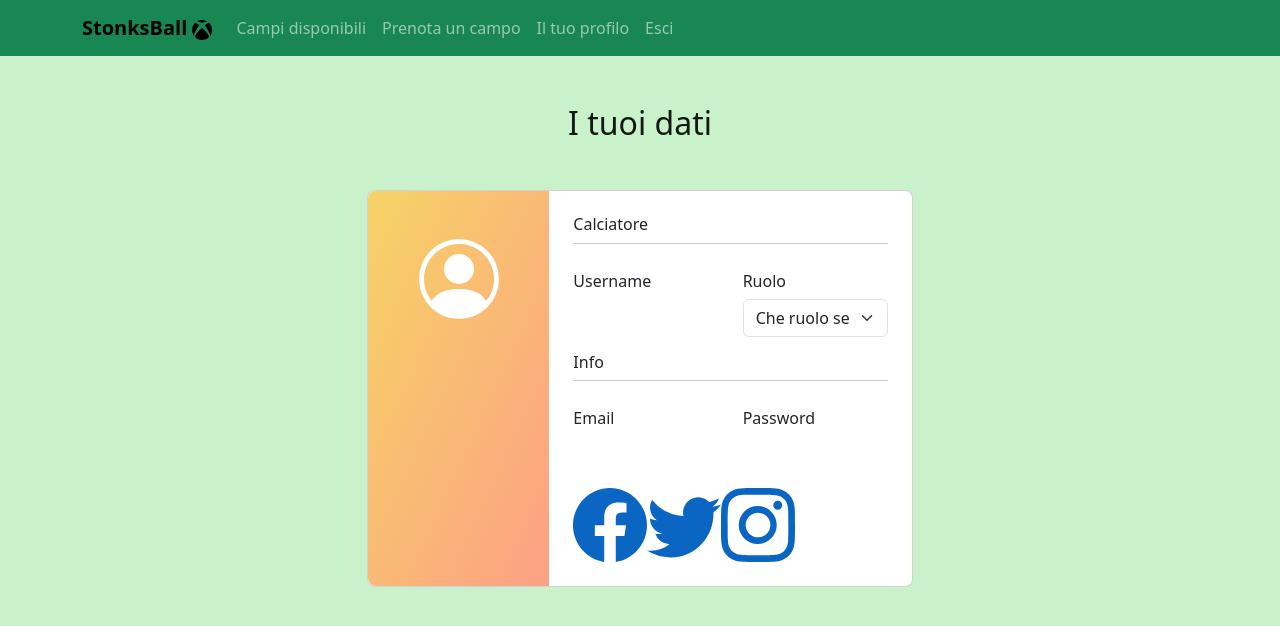
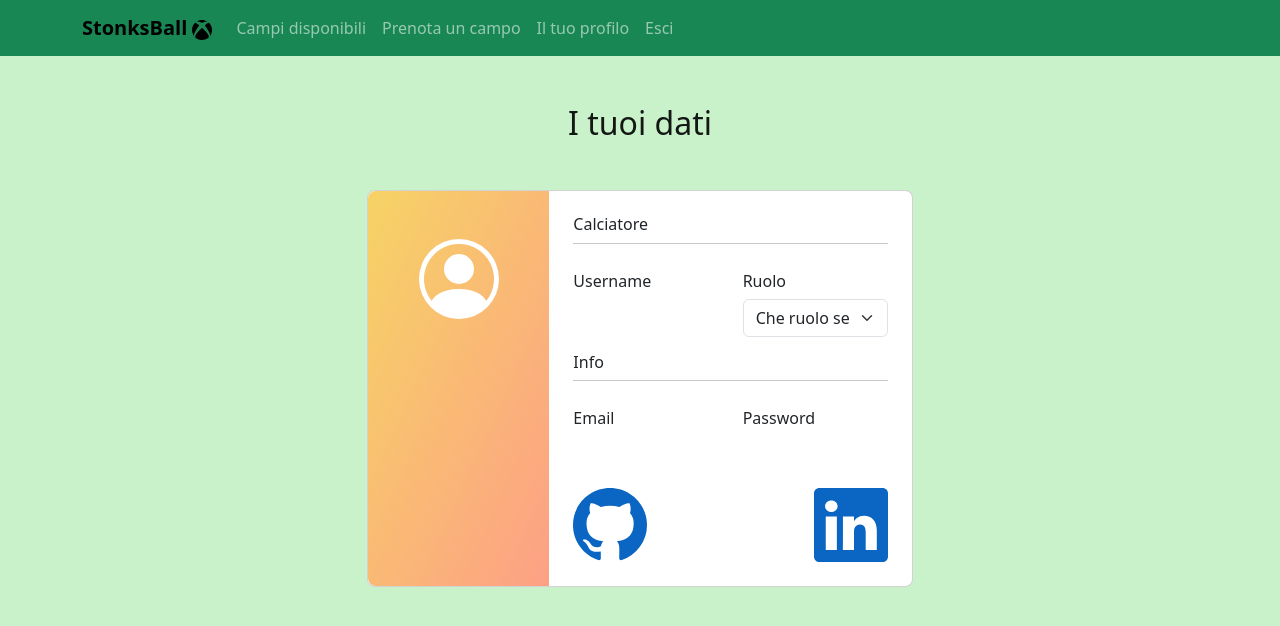
Before and after one commit to nellocas01/Capstone-Project-FS0123-FrontEnd, a React (Create React App) app: page /profilo in a window 1280 px wide. Shown: the top 626 px of the page. Built offline with nearby package versions, Linux system fonts and the light colour scheme.

Commit message:
add my references on Footer and Profile page + clear code

```diff
--- a/src/component/FooterComponent.jsx
+++ b/src/component/FooterComponent.jsx
@@ -1,10 +1,5 @@
 import { Col, Container, Row } from "react-bootstrap";
-import {
-  ArrowRightCircle,
-  Facebook,
-  Instagram,
-  Twitter,
-} from "react-bootstrap-icons";
+import { ArrowRightCircle, Github, Linkedin } from "react-bootstrap-icons";
 import { Link } from "react-router-dom";
 
 const FooterComponent = () => {
@@ -20,25 +15,18 @@ const FooterComponent = () => {
             </Col>
             <Col md={6}>
               <a
-                href="https://www.facebook.com/"
+                href="https://github.com/nellocas01"
                 target="blank"
                 className="mx-5"
               >
-                <Facebook />
+                <Github />
               </a>
               <a
-                href="https://www.instagram.com/"
+                href="https://www.linkedin.com/in/casolla-aniello/"
                 target="blank"
                 className="mx-5"
               >
-                <Instagram />
-              </a>
-              <a
-                href="https://twitter.com/i/flow/login?redirect_after_login=%2F%3Flang%3Dit"
-                target="blank"
-                className="mx-5"
-              >
-                <Twitter />
+                <Linkedin />
               </a>
             </Col>
           </Row>
--- a/src/component/HomePage.jsx
+++ b/src/component/HomePage.jsx
@@ -198,7 +198,7 @@ const HomePage = () => {
               il tuo ruolo preferito tra: Portiere, Difensore, Centrocampista o
               Attaccante. Puoi trovare questa sezione in{" "}
               <Link to="/profilo" className="text-dark">
-                Gestisci il tuo profilo <HandIndex />
+                Il tuo profilo <HandIndex />
               </Link>
             </p>
           </Col>
--- a/src/component/Prenotazioni/AddPrenotazioni.jsx
+++ b/src/component/Prenotazioni/AddPrenotazioni.jsx
@@ -121,7 +121,7 @@ const AddPrenotazioneForm = () => {
       });
       if (response.ok) {
         const risposta = await response.json();
-        console.log(risposta);
+        //console.log(risposta);
         navigator("/prenotazioni");
       } else {
         //setError("Credenziali errate. Riprova.");
--- a/src/component/Prenotazioni/EditPrenotazioni.jsx
+++ b/src/component/Prenotazioni/EditPrenotazioni.jsx
@@ -44,7 +44,7 @@ const EditPrenotazione = (props) => {
       );
       if (response.ok) {
         const risposta = await response.json();
-        console.log(risposta);
+        //console.log(risposta);
         // Chiama la funzione updatePrenotazione con l'ID della prenotazione, la nuova data e lo stato confermato
         props.updatePrenotazione(
           props.prenotazione.id,
--- a/src/component/User/LoginPage.jsx
+++ b/src/component/User/LoginPage.jsx
@@ -46,8 +46,8 @@ const LoginPage = (props) => {
       //console.log(JSON.stringify(response?.data));
       const accessToken = response?.data?.accessToken;
       saveToLocalStorage(accessToken, utenteLoggato);
-      console.log("token salvato nel localstorage", accessToken);
-      console.log("utente salvato nel localstorage", utenteLoggato);
+      //console.log("token salvato nel localstorage", accessToken);
+      //console.log("utente salvato nel localstorage", utenteLoggato);
       const roles = response?.data?.roles;
       setAuth({ username, password, roles, accessToken, utenteLoggato });
       setUsername(username);
--- a/src/component/User/ProfilePage.jsx
+++ b/src/component/User/ProfilePage.jsx
@@ -1,12 +1,7 @@
 import React, { useEffect, useState } from "react";
 import { Card, Col, Container, Form, InputGroup, Row } from "react-bootstrap";
 import NavbarComponent from "../NavbarComponent";
-import {
-  Facebook,
-  Instagram,
-  PersonCircle,
-  Twitter,
-} from "react-bootstrap-icons";
+import { Github, Linkedin, PersonCircle } from "react-bootstrap-icons";
 
 const ProfilePage = () => {
   const [userDetails, setUserDetails] = useState();
@@ -126,15 +121,15 @@ const ProfilePage = () => {
                           </InputGroup>
                         </Col>
                       </Row>
-                      <div className="d-flex justify-content-start">
-                        <a href="#!">
-                          <Facebook size={74} />
+                      <div className="d-flex justify-content-between">
+                        <a href="https://github.com/nellocas01" target="blank">
+                          <Github size={74} />
                         </a>
-                        <a href="#!">
-                          <Twitter size={74} />
-                        </a>
-                        <a href="#!">
-                          <Instagram size={74} />
+                        <a
+                          href="https://www.linkedin.com/in/casolla-aniello/"
+                          target="blank"
+                        >
+                          <Linkedin size={74} />
                         </a>
                       </div>
                     </Card.Body>
--- a/src/component/User/RegisterPage.jsx
+++ b/src/component/User/RegisterPage.jsx
@@ -85,10 +85,10 @@ const RegisterPage = (props) => {
           headers: { "Content-Type": "application/json" },
         }
       );
-      console.log(response.data.id);
+      //console.log(response.data.id);
       const utenteLoggato = response.data.id;
       saveUserId(utenteLoggato);
-      console.log("id utente salvato nel localstorage", utenteLoggato);
+      //console.log("id utente salvato nel localstorage", utenteLoggato);
       const roles = response?.data?.roles;
       setAuth({
         name,
```
Also changed, not shown: src/component/Prenotazioni/Prenotazioni.jsx (+0 -8 lines).
